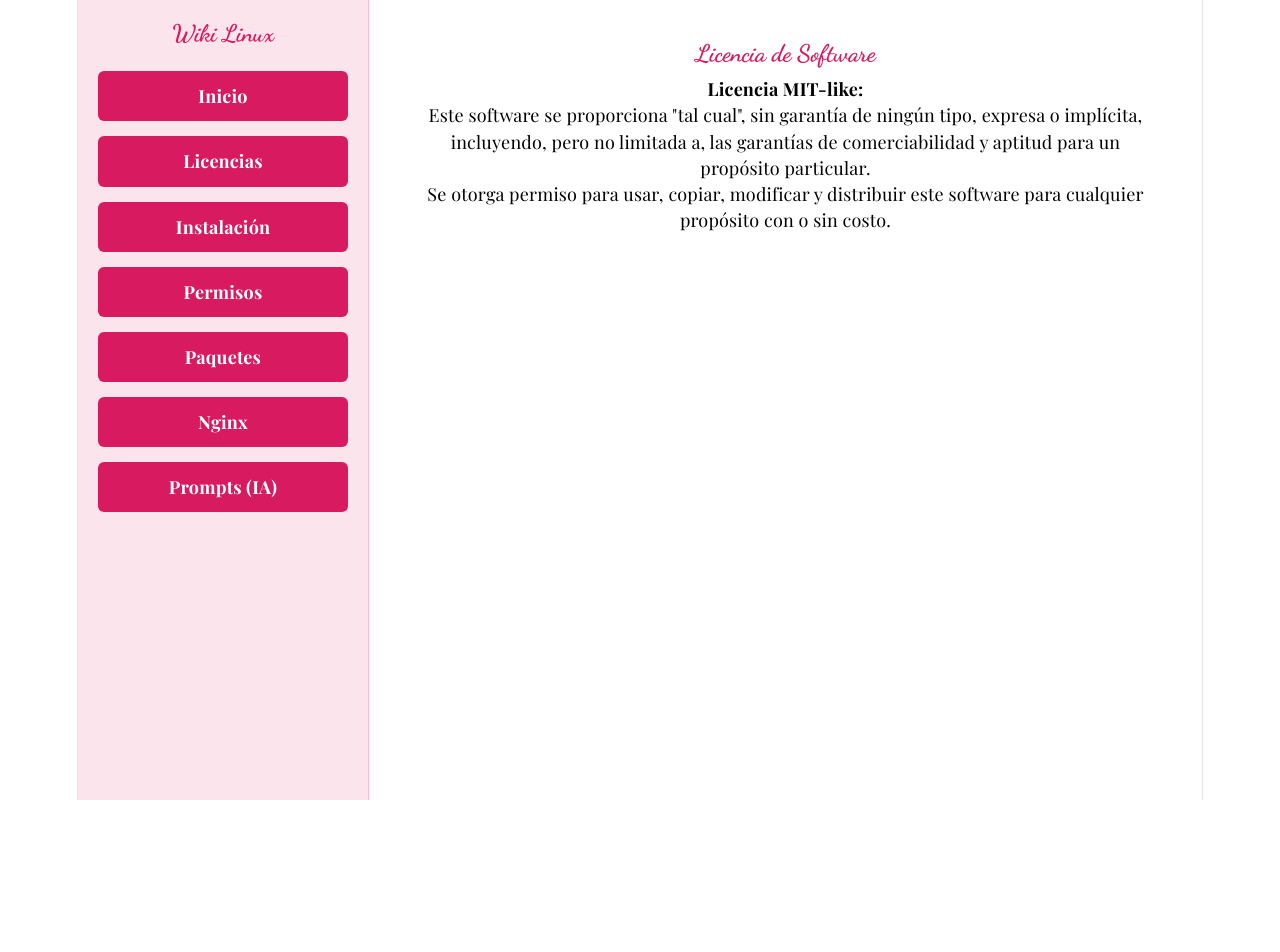
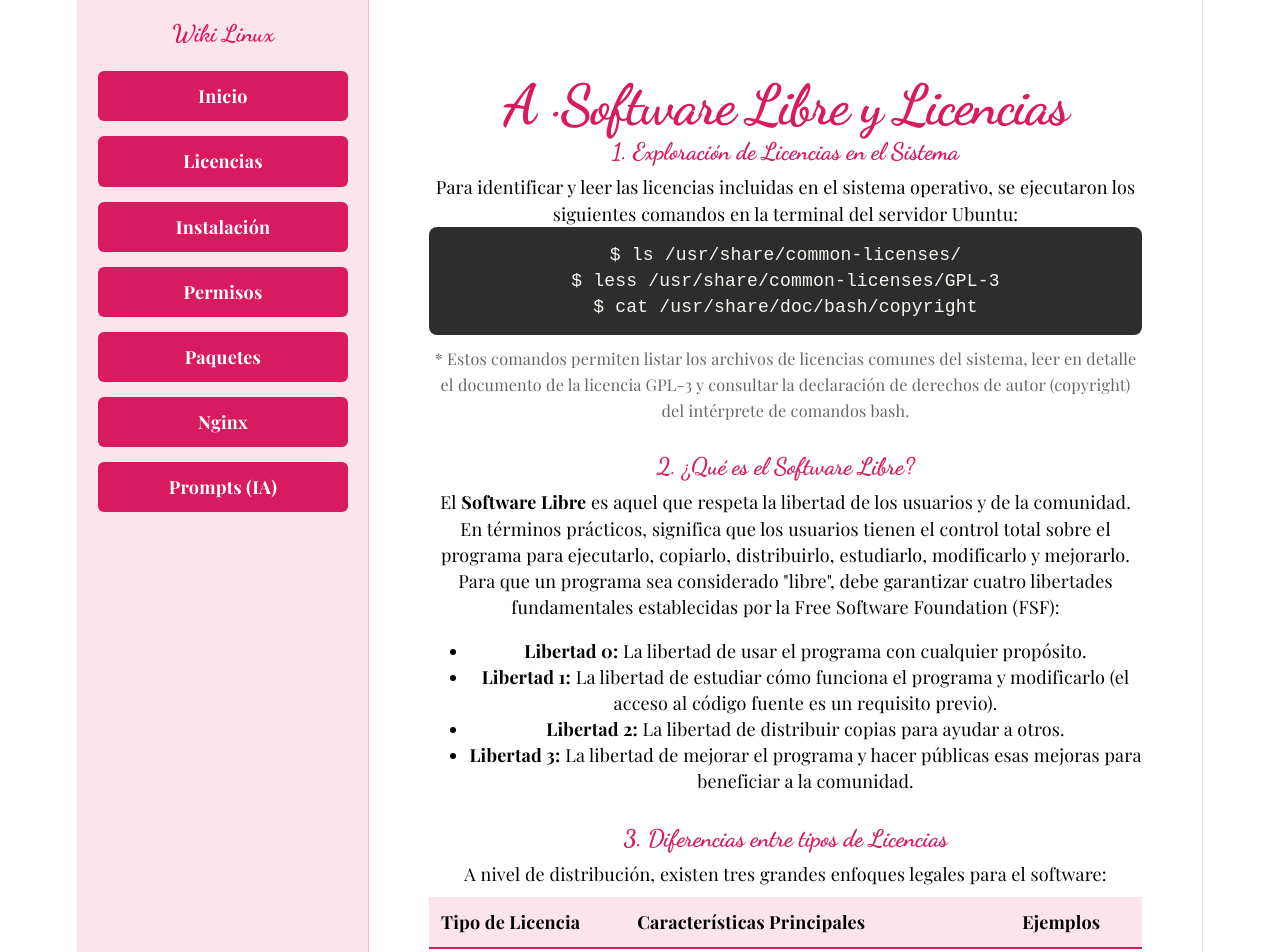
Before and after one commit to nicole-aranguiz/wikilnx_aranic, a React (Vite) app: page /licencias in a window 1280 px wide. Shown: the top 952 px of the page. Before the commit the page ends 800 px from the top, so only its background shows below. Built offline with nearby package versions, Linux system fonts and the light colour scheme.

Commit message:
docs: agregar sección de software libre y licencias

```diff
--- a/src/components/Licencias.jsx
+++ b/src/components/Licencias.jsx
@@ -2,15 +2,108 @@ import React from 'react';
 
 const Licencias = () => {
   return (
-    <section>
-      <h2>Licencia de Software</h2>
-      <p><strong>Licencia MIT-like:</strong></p>
-      <p>Este software se proporciona "tal cual", sin garantía de ningún tipo,
-      expresa o implícita, incluyendo, pero no limitada a, las garantías de
-      comerciabilidad y aptitud para un propósito particular.</p>
-      <p>Se otorga permiso para usar, copiar, modificar y distribuir este software
-      para cualquier propósito con o sin costo.</p>
-    </section>
+    <div style={{ padding: '20px' }}>
+      <h1 style={{ marginBottom: '20px' }}>A · Software Libre y Licencias</h1>
+
+      {/* Comandos del laboratorio */}
+      <section style={{ marginBottom: '30px' }}>
+        <h2>1. Exploración de Licencias en el Sistema</h2>
+        <p>Para identificar y leer las licencias incluidas en el sistema operativo, se ejecutaron los siguientes comandos en la terminal del servidor Ubuntu:</p>
+
+        <div style={{
+          backgroundColor: '#2d2d2d',
+          color: '#f8f8f2',
+          padding: '15px',
+          borderRadius: '8px',
+          fontFamily: 'monospace',
+          marginBottom: '10px'
+        }}>
+          <p style={{ margin: 0 }}>$ ls /usr/share/common-licenses/</p>
+          <p style={{ margin: 0 }}>$ less /usr/share/common-licenses/GPL-3</p>
+          <p style={{ margin: 0 }}>$ cat /usr/share/doc/bash/copyright</p>
+        </div>
+
+        <p style={{ fontSize: '0.9rem', fontStyle: 'italic', color: '#666' }}>
+          * Estos comandos permiten listar los archivos de licencias comunes del sistema, leer en detalle el documento de la licencia GPL-3 y consultar la declaración de derechos de autor (copyright) del intérprete de comandos bash.
+        </p>
+      </section>
+
+      {/* Qué es el Software Libre */}
+      <section style={{ marginBottom: '30px' }}>
+        <h2>2. ¿Qué es el Software Libre?</h2>
+        <p>
+          El <strong>Software Libre</strong> es aquel que respeta la libertad de los usuarios y de la comunidad. En términos prácticos, significa que los usuarios tienen el control total sobre el programa para ejecutarlo, copiarlo, distribuirlo, estudiarlo, modificarlo y mejorarlo.
+        </p>
+        <p>Para que un programa sea considerado "libre", debe garantizar cuatro libertades fundamentales establecidas por la Free Software Foundation (FSF):</p>
+        <ul>
+          <li><strong>Libertad 0:</strong> La libertad de usar el programa con cualquier propósito.</li>
+          <li><strong>Libertad 1:</strong> La libertad de estudiar cómo funciona el programa y modificarlo (el acceso al código fuente es un requisito previo).</li>
+          <li><strong>Libertad 2:</strong> La libertad de distribuir copias para ayudar a otros.</li>
+          <li><strong>Libertad 3:</strong> La libertad de mejorar el programa y hacer públicas esas mejoras para beneficiar a la comunidad.</li>
+        </ul>
+      </section>
+
+      {/* Diferencias entre licencias */}
+      <section style={{ marginBottom: '30px' }}>
+        <h2>3. Diferencias entre tipos de Licencias</h2>
+        <p>A nivel de distribución, existen tres grandes enfoques legales para el software:</p>
+
+        <div style={{ overflowX: 'auto' }}>
+          <table style={{ width: '100%', borderCollapse: 'collapse', marginTop: '10px' }}>
+            <thead>
+              <tr style={{ backgroundColor: '#fce4ec', borderBottom: '2px solid #d81b60' }}>
+                <th style={{ padding: '12px', textAlign: 'left' }}>Tipo de Licencia</th>
+                <th style={{ padding: '12px', textAlign: 'left' }}>Características Principales</th>
+                <th style={{ padding: '12px', textAlign: 'left' }}>Ejemplos</th>
+              </tr>
+            </thead>
+            <tbody>
+              <tr style={{ borderBottom: '1px solid #ddd' }}>
+                <td style={{ padding: '12px' }}><strong>Copyleft (GPL)</strong></td>
+                <td style={{ padding: '12px' }}>Protege la libertad del software. Si modificas un programa Copyleft y lo distribuyes, <strong>estás obligado</strong> a publicar tu código modificado bajo la misma licencia libre. Es "viral" para garantizar que el código nunca se vuelva privativo.</td>
+                <td style={{ padding: '12px' }}>GNU GPL v2, GPL v3, AGPL</td>
+              </tr>
+              <tr style={{ borderBottom: '1px solid #ddd' }}>
+                <td style={{ padding: '12px' }}><strong>Permisivas (MIT/BSD/Apache)</strong></td>
+                <td style={{ padding: '12px' }}>Tienen restricciones mínimas. Permiten usar, modificar y distribuir el código, e incluso <strong>cerrarlo</strong> (incorporarlo dentro de software propietario), siempre que se mantenga el aviso de derechos de autor y la licencia original.</td>
+                <td style={{ padding: '12px' }}>MIT, Apache 2.0, BSD</td>
+              </tr>
+              <tr>
+                <td style={{ padding: '12px' }}><strong>Software Propietario</strong></td>
+                <td style={{ padding: '12px' }}>El código fuente es secreto. La licencia restringe drásticamente lo que el usuario puede hacer: prohíbe la copia, redistribución o modificación. El usuario solo adquiere un "permiso de uso" bajo estrictas condiciones.</td>
+                <td style={{ padding: '12px' }}>Windows, macOS, Microsoft Office</td>
+              </tr>
+            </tbody>
+          </table>
+        </div>
+      </section>
+
+      {/* Licencia de Ubuntu */}
+      <section>
+        <h2>4. ¿Bajo qué tipo de licencia está Ubuntu?</h2>
+        <div style={{
+          backgroundColor: '#f8f9fa',
+          padding: '20px',
+          borderRadius: '8px',
+          borderLeft: '5px solid #d81b60'
+        }}>
+          <p>
+            Ubuntu <strong>no posee una única licencia general</strong> para todo el sistema. Es una distribución GNU/Linux, lo que significa que es un ecosistema compuesto por miles de paquetes de software desarrollados por diferentes comunidades, cada uno con su propia licencia.
+          </p>
+          <p style={{ marginBottom: 0 }}>Sin embargo, se compone de la siguiente manera:</p>
+          <ul>
+            <li><strong>El núcleo (Linux kernel):</strong> Está bajo licencia <strong>Copyleft (GPL v2)</strong>.</li>
+            <li><strong>Las herramientas del sistema (GNU):</strong> Como el comando `bash` o `ls`, usan mayoritariamente <strong>Copyleft (GPL v3)</strong>.</li>
+            <li><strong>Otros componentes:</strong> Utilizan licencias <strong>Permisivas (MIT, Apache)</strong>.</li>
+            <li><strong>Software privativo:</strong> Ubuntu incluye ciertos controladores (drivers de red o video) y códecs que son <strong>Propietarios</strong> para garantizar que el hardware moderno funcione correctamente.</li>
+          </ul>
+          <p style={{ marginTop: '10px' }}>
+            En conclusión, Ubuntu es principalmente <strong>Software Libre y de Código Abierto (Open Source)</strong>, gobernado predominantemente por la licencia GPL, pero incluye excepciones propietarias por razones prácticas y de compatibilidad de hardware.
+          </p>
+        </div>
+      </section>
+
+    </div>
   );
 };
 
```
